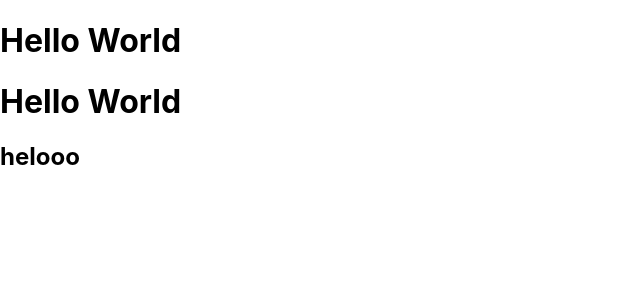
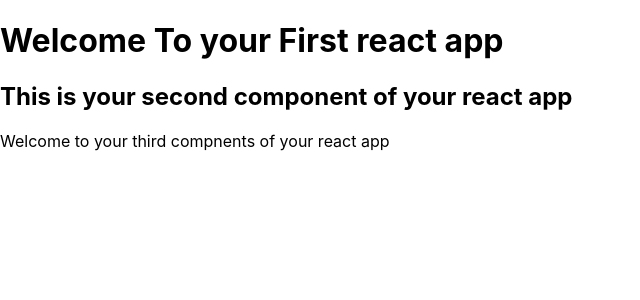
Before and after one commit to pandeytanish/first-react-app, a React (Create React App) app: page / in a window 1280 px wide. Shown: the top 300 px of the page, without its empty margins (0-640 px from the left). Built offline with nearby package versions, Linux system fonts and the light colour scheme.

Commit message:
added various components

```diff
--- a/src/App.js
+++ b/src/App.js
@@ -1,5 +1,6 @@
 import './App.css';
 import Home from './Components/Home';
+import Info from './Components/Info';
 import Login from './Components/Login';
 
 
@@ -9,6 +10,7 @@ function App() {
 <>
 < Home />
 <Login/>
+<Info/>
 </>
 
   );
--- a/src/Components/Home.js
+++ /dev/null
@@ -1,6 +0,0 @@
-function Home (){
-    return (
-        <h1>Hello World</h1>
-    )
-}
-export default Home ;
--- /dev/null
+++ b/src/Components/Home.jsx
@@ -0,0 +1,8 @@
+const Home = () =>{
+    return (
+        <>
+        <h1>Welcome To your First react app</h1>
+        </>
+    )
+}
+export default Home ;
--- /dev/null
+++ b/src/Components/Info.jsx
@@ -0,0 +1,5 @@
+const Info = () => {
+   return( <p>Welcome to your third compnents of your react app </p>
+   )
+}
+export default Info;
--- a/src/Components/Login.js
+++ /dev/null
@@ -1,10 +0,0 @@
-function Login (){
-    return (
-        <>
-        <h1>Hello World</h1>
-        <h2>helooo</h2>
-        </>
-
-    )
-}
-export default Login ;
--- /dev/null
+++ b/src/Components/Login.jsx
@@ -0,0 +1,8 @@
+const Login =() => {
+    return(
+    <>
+        <h2>This is your second component of your react app</h2>
+    </>
+    );
+}
+export default Login ;
```
